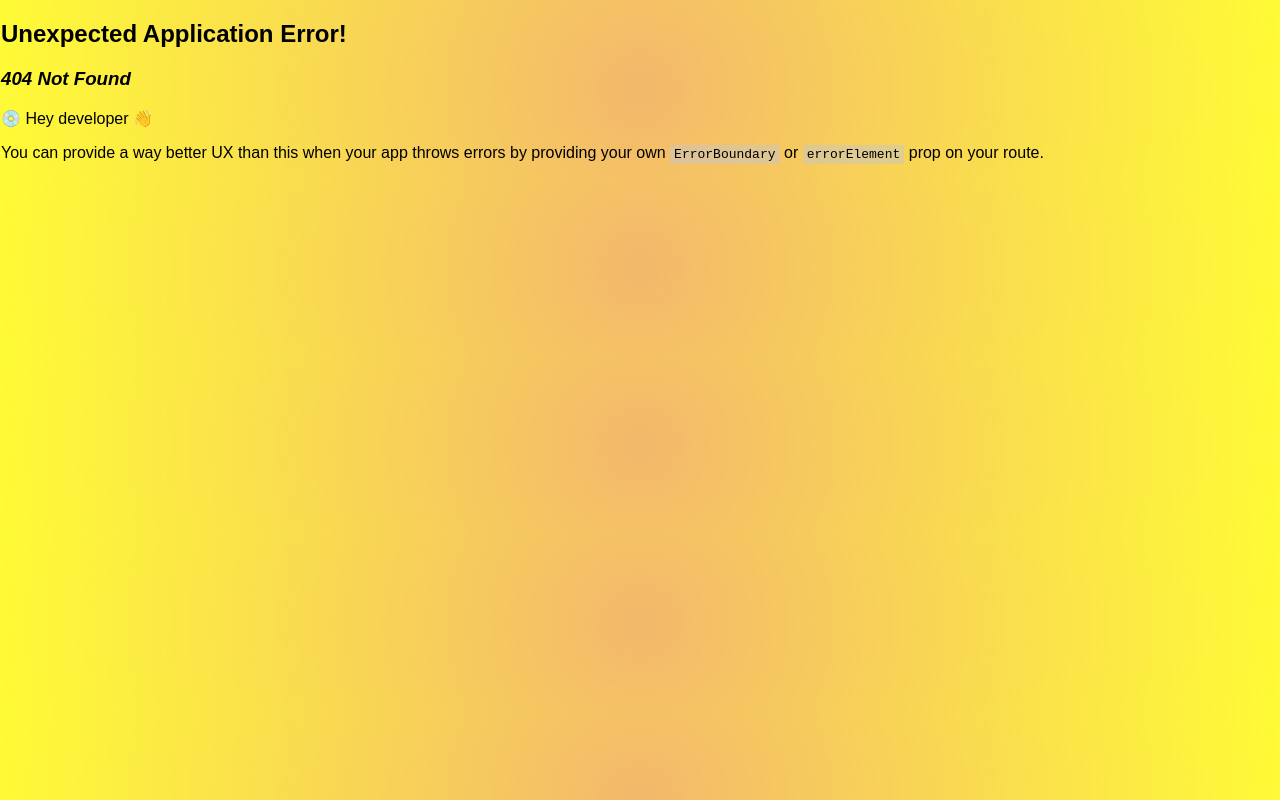
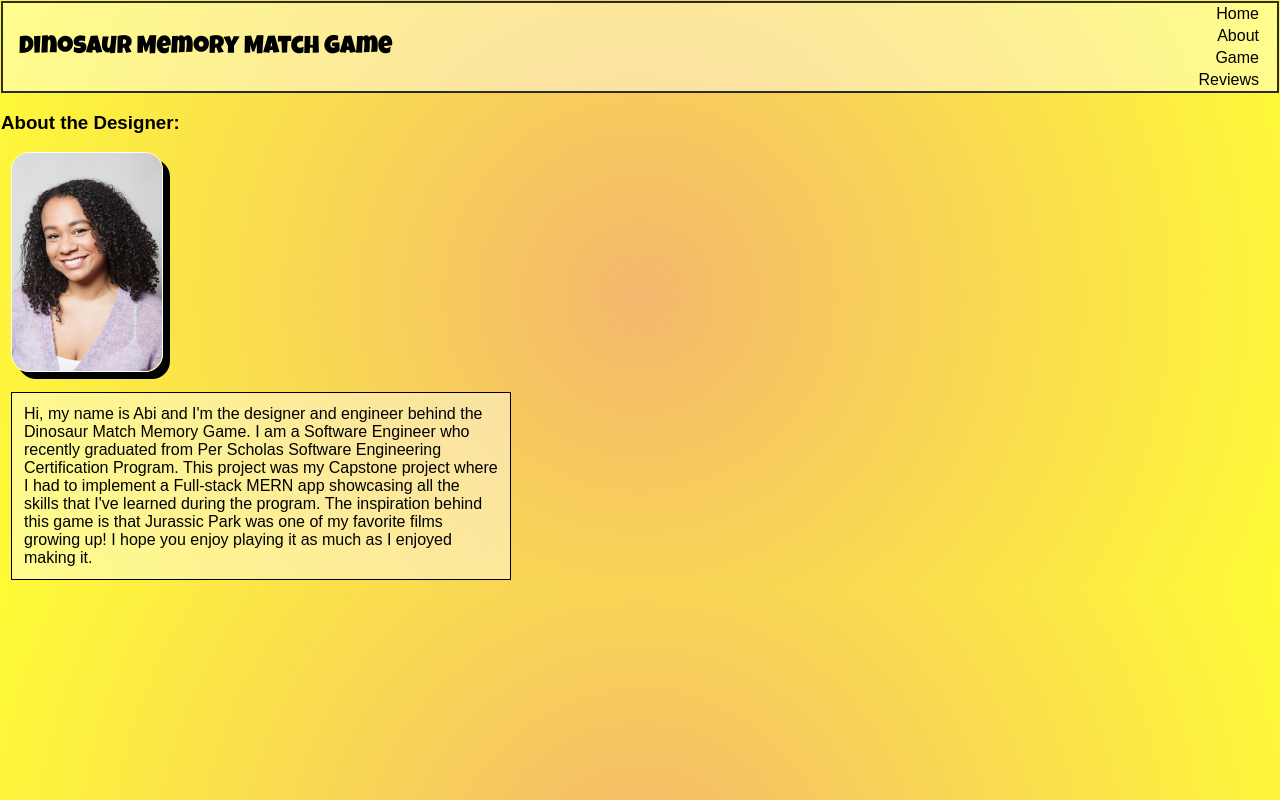
Before and after one commit to abigeez/Garner_Abigail_MemoryGameApp_Capstone, a React (Vite) app: page /about in a window 1280 px wide. Before the commit this address had no page. Built offline with nearby package versions, Linux system fonts and the light colour scheme.

Commit message:
added router component

```diff
--- a/src/App.jsx
+++ b/src/App.jsx
@@ -1,5 +1,6 @@
 import { useEffect, useState } from 'react'
 import './App.css'
+import { Routes, Route } from 'react-router-dom';
 import SingularCard from './components/SingularCard'
 import Navbar from './components/Navbar'
 import dino_one from './img/dino1Card.png'
@@ -99,8 +100,12 @@ function App() {
 
 
   return (
+
+
+
     <div className="App">
       <Navbar />
+
      <p className="paraTwo">Instructions: Click on an egg to reveal a dinosaur and try to remember its location so you can match two of the same. Continue until there's no cards left. </p>
       <button onClick={cardShuffle}> New Game </button>
 
@@ -123,6 +128,7 @@ function App() {
 
     // gamecard layout above is used to map through the state of the
     // shuffled cards to create grid using a template.
+
   );
 }
 
--- a/src/components/Navbar.jsx
+++ b/src/components/Navbar.jsx
@@ -9,7 +9,7 @@ export default function Navbar() {
 <ul>
   <li>
     <a href ="/">Home</a> </li>
-   <li> <a href ="/instructions">About</a></li>
+   <li> <a href ="/about">About</a></li>
     <li><a href ="/playgame">Game</a></li>
    <li> <a href ="/reviews">Reviews</a>
   </li>
--- a/src/main.jsx
+++ b/src/main.jsx
@@ -24,7 +24,7 @@ const router = createBrowserRouter([
         element: <CommentsPage />
     },
     {
-        path: "/instructions",
+        path: "/about",
         element: <AboutPage/>
     }
 ]);
```
Also changed, not shown: src/components/routerOne.jsx (added, +18 -0 lines), 1 other file (tests, documents, lock files or other folders).
